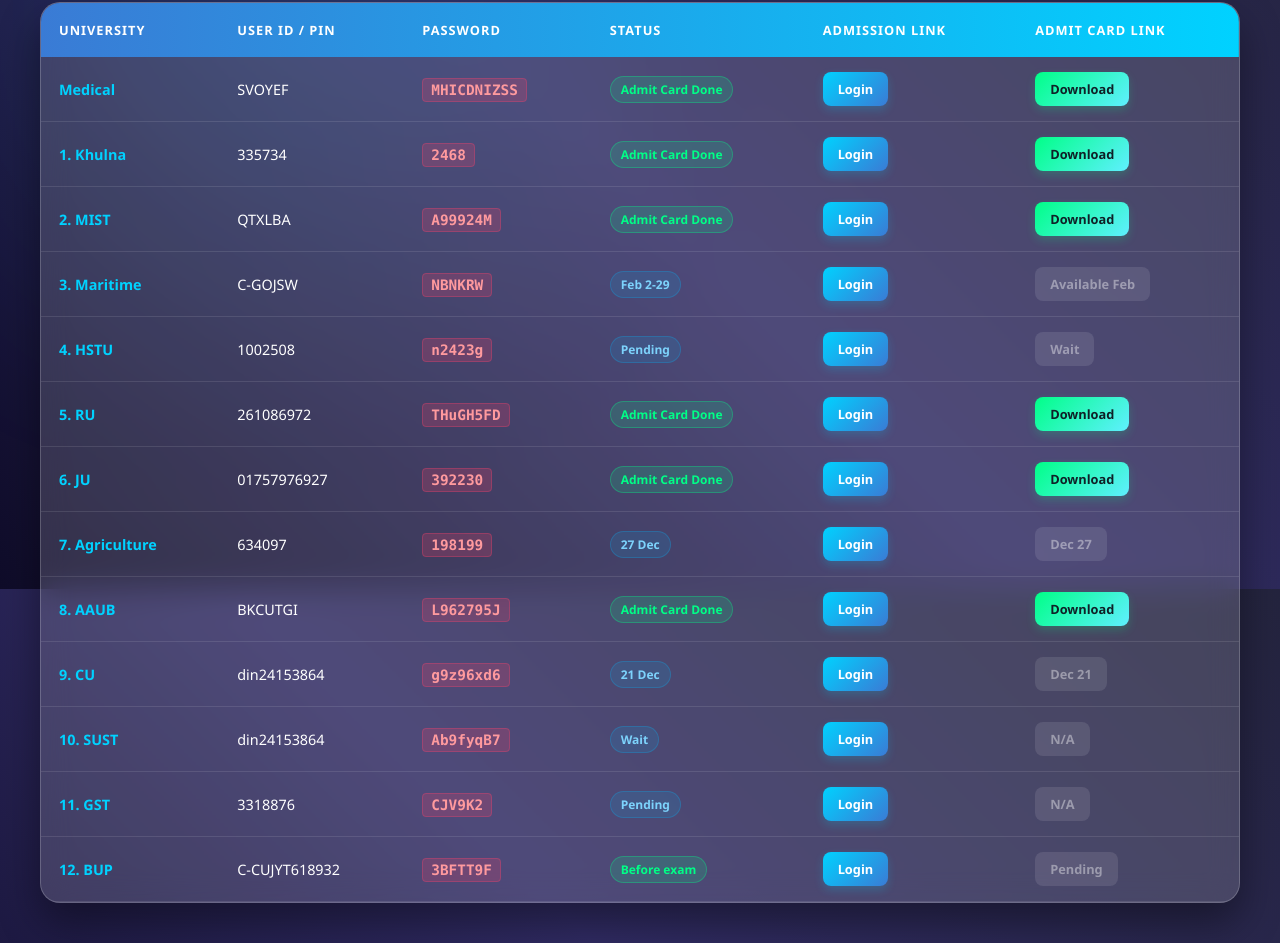
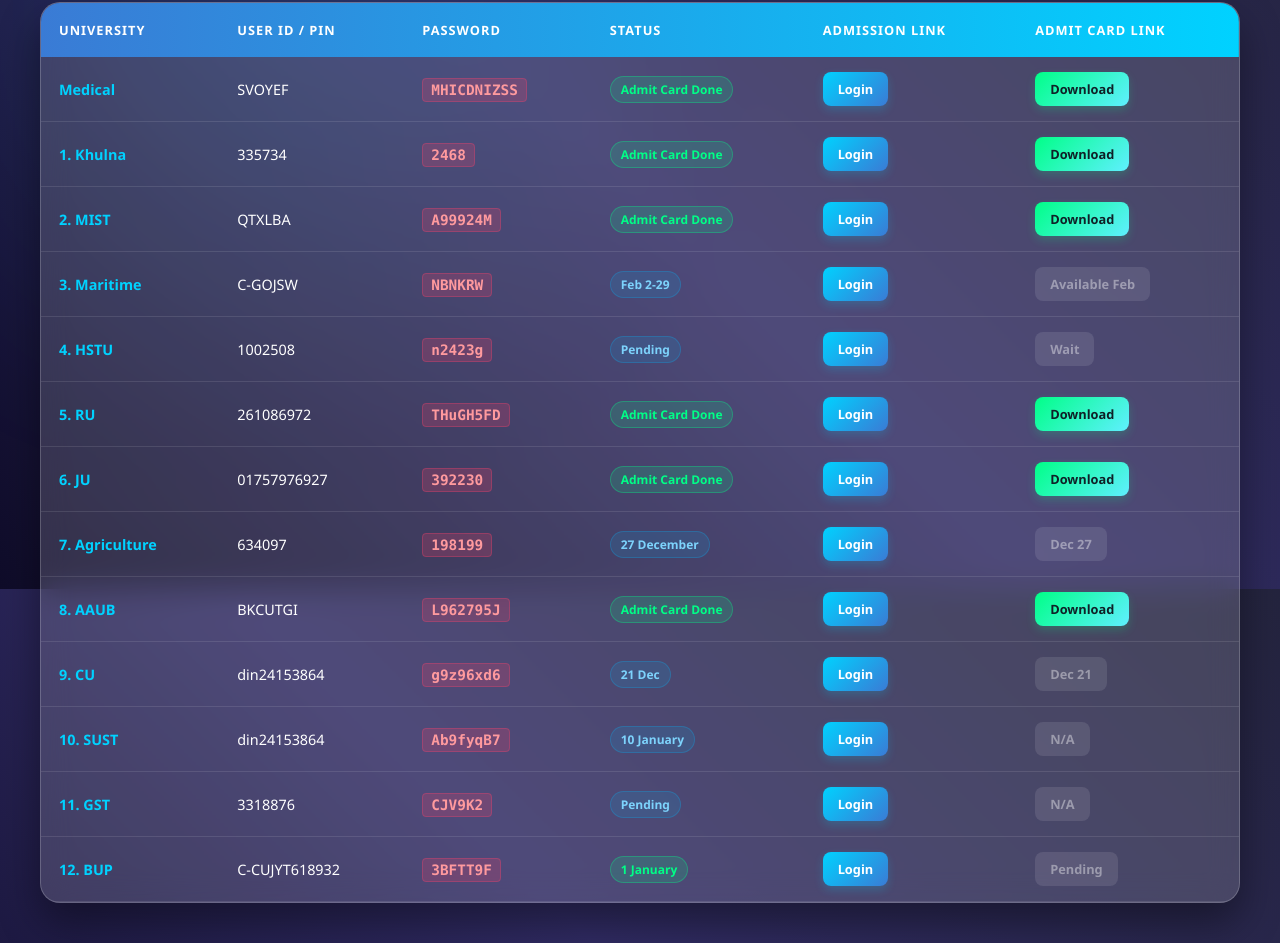
Before and after one commit to ensykot-cyber/nadmission, a plain HTML site: page index.html in a window 1280 px wide. Shown: the part 211-1154 px from the top of the page. Drawn offline with Linux system fonts and the light colour scheme.

Commit message:
Update index.html

```diff
--- a/index.html
+++ b/index.html
@@ -264,7 +264,7 @@
                     <td class="uni-name">7. Agriculture</td>
                     <td> 634097</td>
                     <td><span class="credential">198199</span></td>
-                    <td><span class="status-pill pending">27 Dec</span></td>
+                    <td><span class="status-pill pending">27 December</span></td>
                     <td><a href="https://acas.edu.bd/signin" class="btn login-btn">Login</a></td>
                     <td><a href="#" class="btn disabled-btn">Dec 27</a></td>
                 </tr>
@@ -288,7 +288,7 @@
                     <td class="uni-name">10. SUST</td>
                     <td>din24153864</td>
                     <td><span class="credential">Ab9fyqB7</span></td>
-                    <td><span class="status-pill pending">Wait</span></td>
+                    <td><span class="status-pill pending">10 January</span></td>
                     <td><a href="https://admission.sust.edu.bd/signin" class="btn login-btn">Login</a></td>
                     <td><a href="#" class="btn disabled-btn">N/A</a></td>
                 </tr>
@@ -304,7 +304,7 @@
                     <td class="uni-name">12. BUP</td>
                     <td>C-CUJYT618932</td>
                     <td><span class="credential">3BFTT9F</span></td>
-                    <td><span class="status-pill done">Before exam</span></td>
+                    <td><span class="status-pill done">1 January</span></td>
                     <td><a href="https://admission.bup.edu.bd/Admission/Login" class="btn login-btn">Login</a></td>
                     <td><a href="#" class="btn disabled-btn">Pending</a></td>
                 </tr>
```
